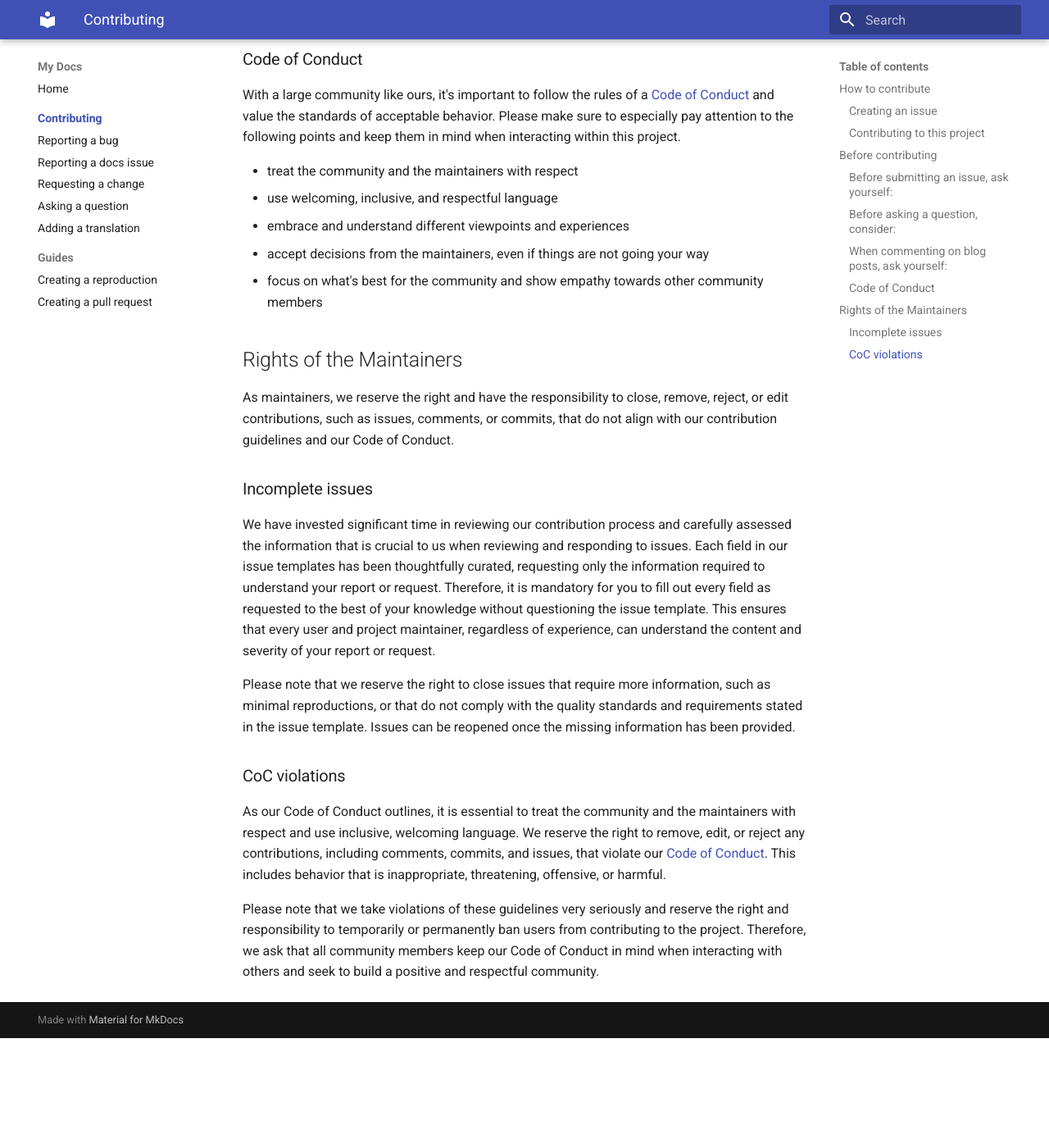
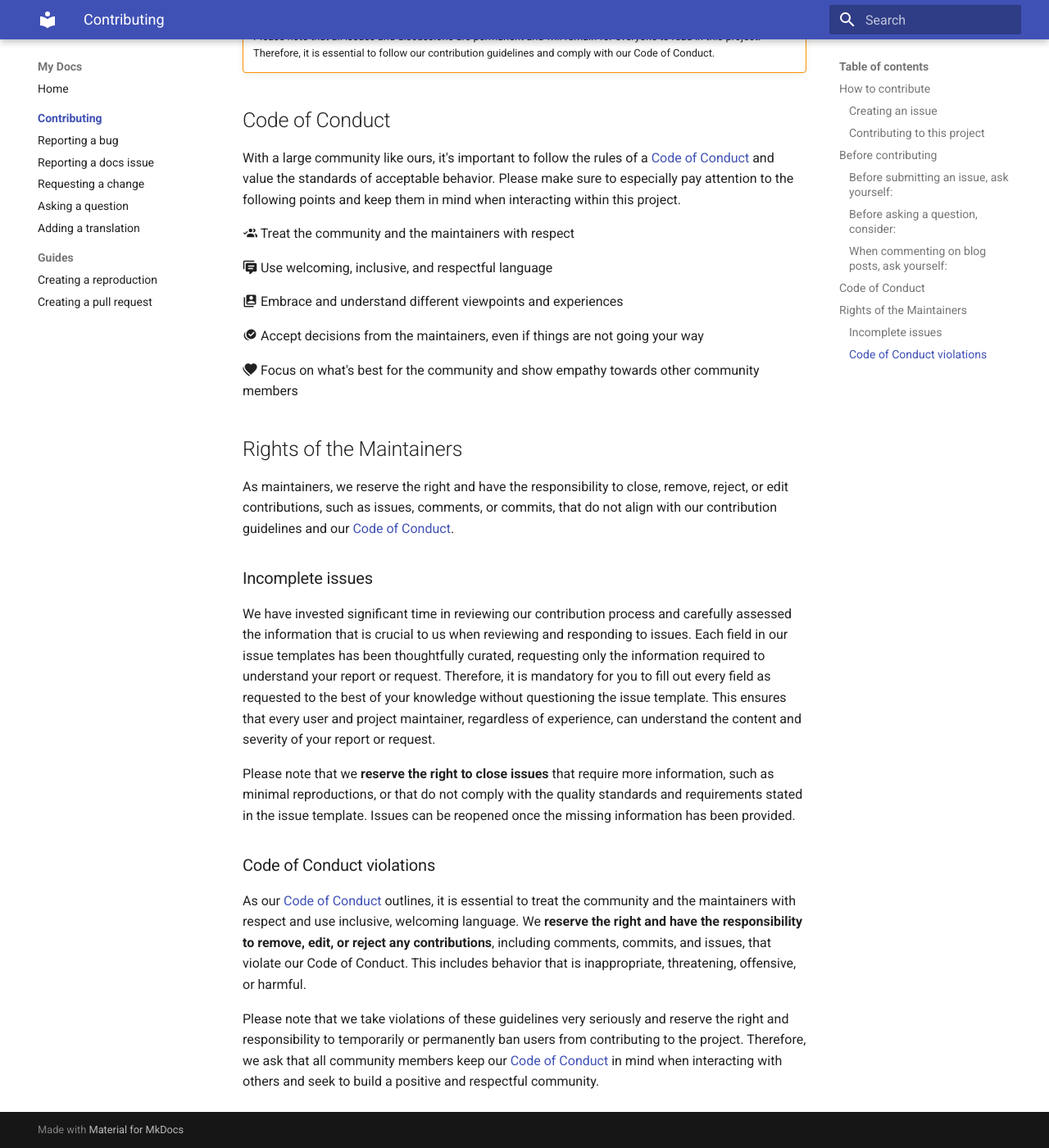
Before and after one commit to katharinalisalin/demo-bug-template, an MkDocs documentation site: the page built from docs/contributing/index.md, in a window 1280 px wide and 1400 px high, scrolled down 1974 px. Shown: the whole window at 82% size. Built offline with MkDocs 1.6.1 and Material for MkDocs 9.7.7, drawn with Linux system fonts in a browser that asks for light colours; before the commit the page ends 3240 px from its top, so only the background shows below that; part of the change alters nothing that is shown; some of the changed text lies outside the part shown.

Commit message:
Updated docs

```diff
--- a/docs/contributing/index.md
+++ b/docs/contributing/index.md
@@ -11,8 +11,6 @@ We have invested a lot of time in creating better templates for our
 [issue tracker], optimizing the processes for our users to report bugs, request
 features or changes, contribute to the project, or exchange with our community.
 This section of the documentation explains each process.
-
-  [issue tracker]: https://github.com/squidfunk/mkdocs-material/issues
 
 ### Creating an issue
 
@@ -88,49 +86,59 @@ and discussion board to be a knowledge base that is an important addition to our
 documentation, and brings value to both new and experienced users of Material
 for MkDocs.
 
-To ensure that our issue tracker and discussion board remain structured,
-searchable and easy to follow, it is mandatory to make sure you are contributing
-in the right context and environment before submitting an issue, opening a
-discussion or commenting on existing discussions or subpages.
+To ensure that our [issue tracker] and [discussion board] remain __structured__,
+__searchable__ and __easy to follow__, it is mandatory to make sure you are
+contributing in the right context and environment before submitting an issue,
+opening a discussion or commenting on existing discussions or subpages.
 
 ### Before submitting an issue, ask yourself:
 
-- Is this the right issue template for my request or report?
-- Have I provided all the information requested in the issue template?
+  :material-head-question: Is this the right issue template for my request or report?
+
+  :material-head-question: Have I provided all the information requested in the issue template?
 
 ### Before asking a question, consider:
 
-- Is my request related to the discussion I'm commenting on?
-- Should I open a new discussion for my request?
-- Is my request a question for the community, or should it be a bug report?
-- Have I provided the community with the necessary information?
+  :material-head-question: Is my request related to the discussion I'm commenting on?
+
+  :material-head-question: Should I open a new discussion for my request?
+
+  :material-head-question: Is my request a question for the community, or should it be a bug report?
+
+  :material-head-question: Have I provided the community with the necessary information?
 
 ### When commenting on blog posts, ask yourself:
 
-- Is my comment directly related to the content of this blog post?
+  :material-head-question: Is my comment directly related to the content of this blog post?
 
-Please note that all issues and discussions are permanent and will remain for
-everyone to read in this project. Therefore, it is essential to follow our
-contribution guidelines and comply with our Code of Conduct.
+!!! warning "Issues are permanent"
 
-### Code of Conduct
+    Please note that all issues and discussions are permanent and will remain
+    for everyone to read in this project. Therefore, it is essential to follow
+    our contribution guidelines and comply with our Code of Conduct.
+
+## Code of Conduct
 
 With a large community like ours, it's important to follow the rules of a
 [Code of Conduct] and value the standards of acceptable behavior. Please make
 sure to especially pay attention to the following points and keep them in mind
 when interacting within this project.
 
-- treat the community and the maintainers with respect
-- use welcoming, inclusive, and respectful language
-- embrace and understand different viewpoints and experiences
-- accept decisions from the maintainers, even if things are not going your way
-- focus on what's best for the community and show empathy towards other community members
+:material-account-multiple-check: Treat the community and the maintainers with respect
+
+:material-comment-text-multiple: Use welcoming, inclusive, and respectful language
+
+:material-account-box-multiple: Embrace and understand different viewpoints and experiences
+
+:material-checkbox-multiple-marked-circle: Accept decisions from the maintainers, even if things are not going your way
+
+:material-heart-multiple: Focus on what's best for the community and show empathy towards other community members
 
 ## Rights of the Maintainers
 
 As maintainers, we reserve the right and have the responsibility to close,
 remove, reject, or edit contributions, such as issues, comments, or commits,
-that do not align with our contribution guidelines and our Code of Conduct.
+that do not align with our contribution guidelines and our [Code of Conduct].
 
 ### Incomplete issues
 
@@ -143,24 +151,26 @@ to the best of your knowledge without questioning the issue template. This
 ensures that every user and project maintainer, regardless of experience, can
 understand the content and severity of your report or request.
 
-Please note that we reserve the right to close issues that require more
+Please note that we __reserve the right to close issues__ that require more
 information, such as minimal reproductions, or that do not comply with the
 quality standards and requirements stated in the issue template. Issues can be
 reopened once the missing information has been provided.
 
 
-### CoC violations
+### Code of Conduct violations
 
-As our Code of Conduct outlines, it is essential to treat the community and the
-maintainers with respect and use inclusive, welcoming language. We reserve the
-right to remove, edit, or reject any contributions, including comments, commits,
-and issues, that violate our [Code of Conduct]. This includes behavior that is
-inappropriate, threatening, offensive, or harmful.
+As our [Code of Conduct] outlines, it is essential to treat the community and
+the maintainers with respect and use inclusive, welcoming language. We
+__reserve the right and have the responsibility to remove, edit, or reject any contributions__,
+including comments, commits, and issues, that violate our Code of Conduct. This
+includes behavior that is inappropriate, threatening, offensive, or harmful.
 
 Please note that we take violations of these guidelines very seriously and
 reserve the right and responsibility to temporarily or permanently ban users
 from contributing to the project. Therefore, we ask that all community members
-keep our Code of Conduct in mind when interacting with others and seek to build
-a positive and respectful community.
+keep our [Code of Conduct] in mind when interacting with others and seek to
+build a positive and respectful community.
 
-[Code of Conduct]: https://github.com/squidfunk/mkdocs-material/blob/master/CODE_OF_CONDUCT.md
+  [discussion board]: https://github.com/squidfunk/mkdocs-material/discussions
+  [issue tracker]: https://github.com/squidfunk/mkdocs-material/issues
+  [Code of Conduct]: https://github.com/squidfunk/mkdocs-material/blob/master/CODE_OF_CONDUCT.md
```
